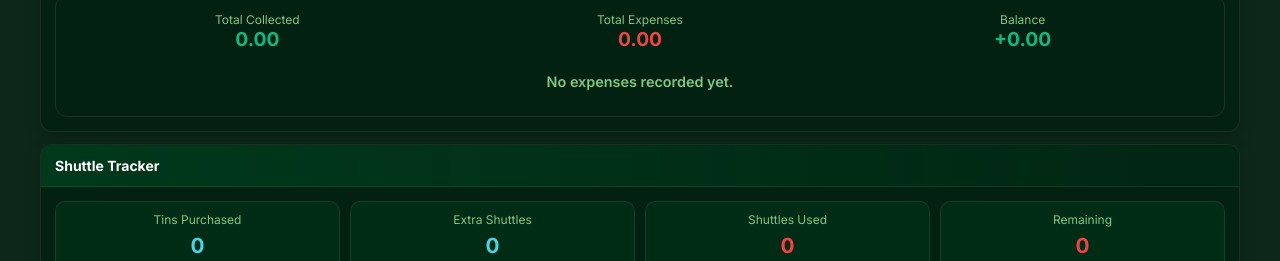
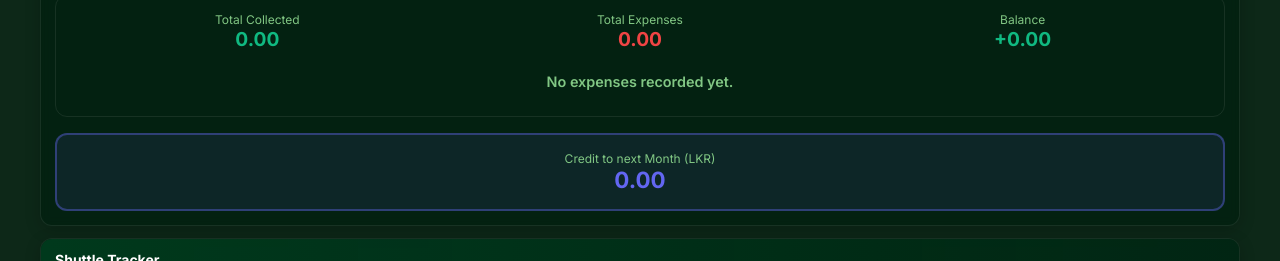
Before and after one commit to SajevLucksman/badminton-club-management-system, a React (Vite) app: page / in a window 1280 px wide. Shown: the part 1040-1301 px from the top of the page. Built offline with nearby package versions, Linux system fonts and the light colour scheme; no server answers; the database is empty.

Commit message:
Added credit to next month total section

```diff
--- a/src/components/member/Expenses.jsx
+++ b/src/components/member/Expenses.jsx
@@ -6,7 +6,8 @@ export default function Expenses({ data, players, selectedKey }) {
   const { court, shuttle, misc, total: expTotal } = getExpenseTotal(data, selectedKey);
   const totals = monthTotals(data, selectedKey, players.main, players.standby, players.enrolled, players.left);
   let totalCollected = 0;
-  totals.rows.forEach(r => { totalCollected = clamp2(totalCollected + r.paid); });
+  let totalCreditNext = 0;
+  totals.rows.forEach(r => { totalCollected = clamp2(totalCollected + r.paid); totalCreditNext = clamp2(totalCreditNext + r.creditOut); });
   const balance = clamp2(totalCollected - expTotal);
 
   return (
@@ -52,6 +53,11 @@ export default function Expenses({ data, players, selectedKey }) {
               : `Deficit! Spent LKR ${fmtMoney(Math.abs(balance))} more than collected.`}
           </div>
         </div>
+
+        <div style={{ marginTop: 16, padding: 16, borderRadius: 12, background: 'rgba(99,102,241,0.1)', border: '2px solid rgba(99,102,241,0.4)', textAlign: 'center' }}>
+          <div className="sub">Credit to next Month (LKR)</div>
+          <strong style={{ fontSize: '1.4rem', color: '#6366f1' }}>{fmtMoney(totalCreditNext)}</strong>
+        </div>
       </div>
     </section>
   );
```
